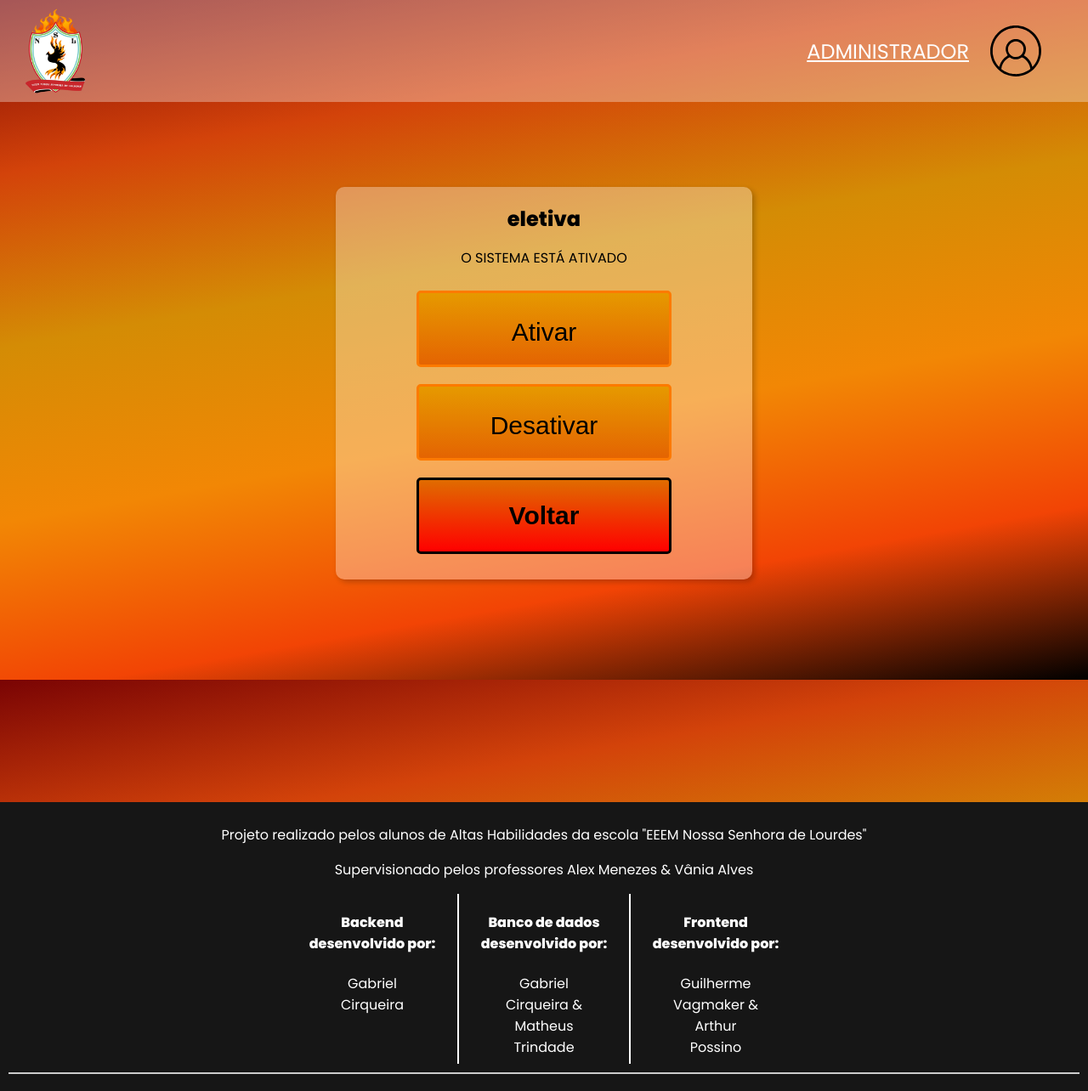
After one commit to OLD-gabriel/PROJETO_NSL_RECRIADO, a PHP site: page /php/status_eletiva_tutoria.php?sistema=eletiva in a window 1280 px wide. The commit adds this page. Shown: the whole page at 85% size. Run offline with PHP 8.4, Linux system fonts and the light colour scheme; data that the repository does not hold is empty.

Commit message:
correção de bugs

```diff
--- a/css/global.css
+++ b/css/global.css
@@ -87,10 +87,9 @@ text-align: center;
   height: 60px;
 }
 .nome{
-  text-align:left ;
-  font-size: 15px;
+  color: white;
 }
-.header .nome {
+.header  {
   font-size: 1.5rem;
   color: #e0e0e0;
 }
--- /dev/null
+++ b/css/style_status.css
@@ -0,0 +1,112 @@
+@import url("global.css");
+
+h1{
+  font-size: 50px;
+  }
+h2{
+  margin: 0px;
+}
+
+.container{
+  display: flex;
+  justify-content: center;
+}
+
+.main-box {
+    background-color: #ffffff54;
+    margin: 100px 10px;
+    text-align: center;
+    border-radius: 10px;
+    max-width: 450px;
+    min-width: 300px;
+    padding: 20px;
+    box-shadow: 3px 3px 6px rgba(0, 0, 0, 0.226);
+}
+
+.botao {
+    color: black;
+    text-decoration: none;
+    border: 3px solid rgb(252, 122, 0);
+    width: 300px;
+    height: 90px;
+    display: inline-block;
+    margin: 10px;
+    line-height: 90px;
+    text-align: center;
+    background-image: linear-gradient(to bottom, #e69900, #e46402);
+    border-radius: 5px;
+    font-size: 30px;
+}
+
+.botao:hover{
+    background-image: linear-gradient(to bottom, #bd7f05, #be5707);
+    border: 3px solid rgb(190, 92, 0);
+    box-shadow: 0px 0px 3px #ffa601;
+    cursor: pointer;
+  }
+
+.btn{
+    border: 3px solid #000000;
+    color: black;
+    text-decoration: none;
+    margin: auto;
+    width: 300px;
+    height: 90px;
+    margin: 10px;
+    font-weight: bold;
+    text-align: center;
+    background-image: linear-gradient(to bottom, #e06c00, #ff0000);
+    border-radius: 5px;
+    font-size: 30px;
+  }
+
+  .btn:hover {
+    background-image: linear-gradient(to bottom, #8b4300, #700101);
+    transition: background-color 1s;
+  }
+
+  .tutor,.aluno,.eletiva{
+    display: none;
+  }
+
+  .tutor,.aluno,.eletiva,.gestor{
+    text-align: center;
+  }
+
+  .btn-sair{
+    border: 3px solid #000000;
+    color: black;
+    text-decoration: none;
+    margin: auto;
+    margin: 10px;
+    font-weight: bold;
+    text-align: center;
+    background-image: linear-gradient(to bottom, #e06c00, #ff0000);
+    border-radius: 5px;
+    padding: 10px;
+    width: 80px;
+    font-size: 17px;
+  }
+
+  .btn-sair:hover{
+    background-image: linear-gradient(to bottom, #bb5c02, #c90202);
+  }
+
+  .btn-voltar{
+    font-size: 17px;
+    border: 3px solid #000000;
+    color: black;
+    text-decoration: none;
+    margin: auto;
+    padding: 10px;
+    width: 80px;
+    margin: 10px;
+    font-weight: bold;
+    text-align: center;
+    background-image: linear-gradient(to bottom, #f5d103, #f56e00);
+    border-radius: 5px;
+  }
+
+  .btn-voltar:hover{
+    background-image: linear-gradient(to bottom, #c0830a, #bd580c);
+  }
--- a/html/pag_gestor.html
+++ b/html/pag_gestor.html
@@ -49,6 +49,7 @@
                 <a href="../html/add-eletiva.html" class="botao">Adicionar Eletiva</a><br>
                 <a href="../php/GST_ELT.php" class="botao">Ver Eletivas</a><br>
                 <a href="../php/todas-escolhas-eletiva.php" class="botao">Todas Escolhas</a> <br>
+                <a href="../php/status_eletiva_tutoria.php?sistema=eletiva" class="botao">Status</a> <br>
                 <button class="btn" onclick="Voltar('eletiva')" >Voltar</button>
             </div>
 
@@ -64,6 +65,7 @@
                 <a href="../html/add-tutoria.html" class="botao">Adicionar Tutor</a>
                 <a href="../php/GST_TUT.php" class="botao">Ver Tutores</a>
                 <a href="../php/todas-escolhas-tutoria.php" class="botao">Todas Escolhas</a>
+                <a href="../php/status_eletiva_tutoria.php?sistema=tutoria" class="botao">Status</a> <br>
                 <button class="btn" onclick="Voltar('tutor')" >Voltar</button>
             </div>
         </div>
@@ -76,7 +78,7 @@
                 <p> Tem Certeza que deseja sair?</p>
                 <div class="buttons">
                     <button class="btn-voltar"  onclick="fecharPopup('sobreposicao-popup')" >voltar</button>
-                    <button id="fechar-popup" class="btn-sair"  onclick="window.location.href = '../index.html'" >Sair</button>
+                    <button id="fechar-popup" class="btn-sair"  onclick="window.location.href = '../php/session.php'" >Sair</button>
                 </div>
             </div>
         </div>
--- a/php/database.php
+++ b/php/database.php
@@ -11,6 +11,18 @@ function query($str){
 }
 
 // OBS: só pode ter uma coluna como 'auto_increment' na tabela, e ela deve ser primary key
+
+$create_table = query("CREATE TABLE IF NOT EXISTS status_eletiva_tutoria(
+    eletiva varchar(255),
+    tutoria varchar(255)
+)default charset utf8;
+");
+
+$buscar_valor = query("SELECT * FROM status_eletiva_tutoria");
+
+if($buscar_valor->num_rows == 0){
+    $inserir_dados_status = query("INSERT INTO status_eletiva_tutoria(eletiva,tutoria) VALUES ('ATIVADO','ATIVADO')");
+}
 
 $create_table = query("CREATE TABLE IF NOT EXISTS todas_escolhas_eletiva(
     RA int,
--- a/php/processar_index.php
+++ b/php/processar_index.php
@@ -20,7 +20,7 @@ if($consulta){
         $_SESSION["serie"] = $serie;
         $_SESSION["curso"] = $curso;
         $_SESSION["turno"] = $turno;
-        header("location: ../html/Tutoria-Eletiva.html");
+        header("location: Tutoria-Eletiva.php");
     }else{
         header("location: ../index.html?status=false");
     }
--- /dev/null
+++ b/php/status_eletiva_tutoria.php
@@ -0,0 +1,137 @@
+<?php
+
+include 'database.php';
+
+$sistema = $_GET["sistema"];
+
+$buscar_dado = query("SELECT * FROM status_eletiva_tutoria");
+
+$dado = mysqli_fetch_assoc($buscar_dado);
+
+$status = $dado[$sistema];
+
+
+?>
+
+<!DOCTYPE html>
+<html lang="pt-br">
+
+<head>
+    <meta charset="UTF-8">
+    <meta http-equiv="X-UA-Compatible" content="IE=edge">
+    <meta name="viewport" content="width=device-width, initial-scale=1.0">
+
+    <title>Gestor | Nsl</title>
+    <link rel="shortcut icon" href="../img/favicon (3).ico" type="image/x-icon">
+    <link rel="stylesheet" href="../css/style_status.css">
+
+    <link rel="preconnect" href="https://fonts.googleapis.com">
+    <link rel="preconnect" href="https://fonts.gstatic.com" crossorigin>
+    <link href="https://fonts.googleapis.com/css2?family=Poppins:wght@400;500;600;800&display=swap" rel="stylesheet">
+
+</head>
+
+<body>
+    <header class="header-bg">
+        <div class="header">
+            <img class="header-brazao" src="../img/Imagem3.png" alt="Brazao">
+            <div class="header-menu">
+                <a href="#" class="nome">
+                    ADMINISTRADOR
+                </a>
+                <img class="user" src="../img/Imagem1.svg" alt="User">
+            </div>
+        </div>
+    </header>
+    <div class="container">
+        <div class="main-box">
+            <h2><?php echo $sistema?></h2>
+            <p>O SISTEMA ESTÁ <?php echo $status?></p>
+
+            <form action="#" method="post">
+                <button onclick="refresh()" type="submit" name="ativar" class="botao">Ativar</buton>
+                <button onclick="refresh()"  type="submit" name="desativar" class="botao">Desativar</buton>
+            </form>
+            <button class="btn" onclick="window.location.href = '../html/pag_gestor.html'" >Voltar</button>
+        </div>
+    </div>
+
+
+
+    <div id="sobreposicao-popup" class="sobreposicao-popup">
+        <div id="conteudo-popup" class="conteudo-popup">
+            <h2>Sucesso</h2>
+            <p> O sistema está  !</p>
+            <p>Recarregue a pagina</p>
+            <div class="buttons">
+                <button id="fechar-popup" class="btn-sair" onclick="fecharPopup('sobreposicao-popup')">Fechar</button>
+            </div>
+        </div>
+    </div>
+
+
+
+    <script>
+       setTimeout(function() {
+            location.reload()
+        }, 3000)
+
+        function mostrarPopup(id) {
+            document.getElementById(id).style.display = 'block'
+        }
+
+        function fecharPopup(id) {
+            document.getElementById(id).style.display = 'none'
+        }
+    </script>
+
+        <?php
+        if(isset($_POST["ativar"])){
+            query("UPDATE status_eletiva_tutoria SET $sistema = 'ATIVADO'");
+        }
+
+        if(isset($_POST["desativar"])){
+            query("UPDATE status_eletiva_tutoria SET $sistema = 'DESATIVADO'");
+        }
+
+        ?>
+
+    <footer>
+        <div class="creditos">
+            <p class="projeto-info">Projeto realizado pelos alunos de Altas
+                Habilidades da escola "EEEM Nossa Senhora de Lourdes"
+            </p>
+            <p class="supervisao-info">Supervisionado pelos professores Alex
+                Menezes & Vânia Alves</p>
+
+            <div class="nomes-grupos">
+                <div class="back">
+                    <h4>Backend<br> desenvolvido por:</h4>
+                    <p class="backend-info"> Gabriel <br>Cirqueira</p>
+                </div>
+                <div class="vertical"></div>
+
+                <div class="bd">
+                    <h4>Banco de dados <br>desenvolvido por:</h4>
+                    <p class="bd-info"> Gabriel<br> Cirqueira &<br> Matheus
+                        <br>Trindade
+                    </p>
+                </div>
+                <div class="vertical"></div>
+
+                <div class="front">
+                    <h4>Frontend <br>desenvolvido por:</h4>
+                    <p class="frontend-info"> Guilherme<br> Vagmaker & <br>
+                        Arthur <br> Possino</p>
+
+                </div>
+            </div>
+        </div>
+        <hr class="linha-horizontal">
+        <div class="informacoes-escola">
+        </div>
+    </footer>
+
+</body>
+
+</html>
```
Also changed, not shown: css/style_Tutoria_Eletiva.css (+22 -5 lines), html/Tutoria-Eletiva.html (deleted, +0 -113 lines), php/Tutoria-Eletiva.php (added, +164 -0 lines), php/eletiva.php (+6 -1 lines), php/session.php (added, +9 -0 lines), php/tutoria.php (+8 -4 lines).
